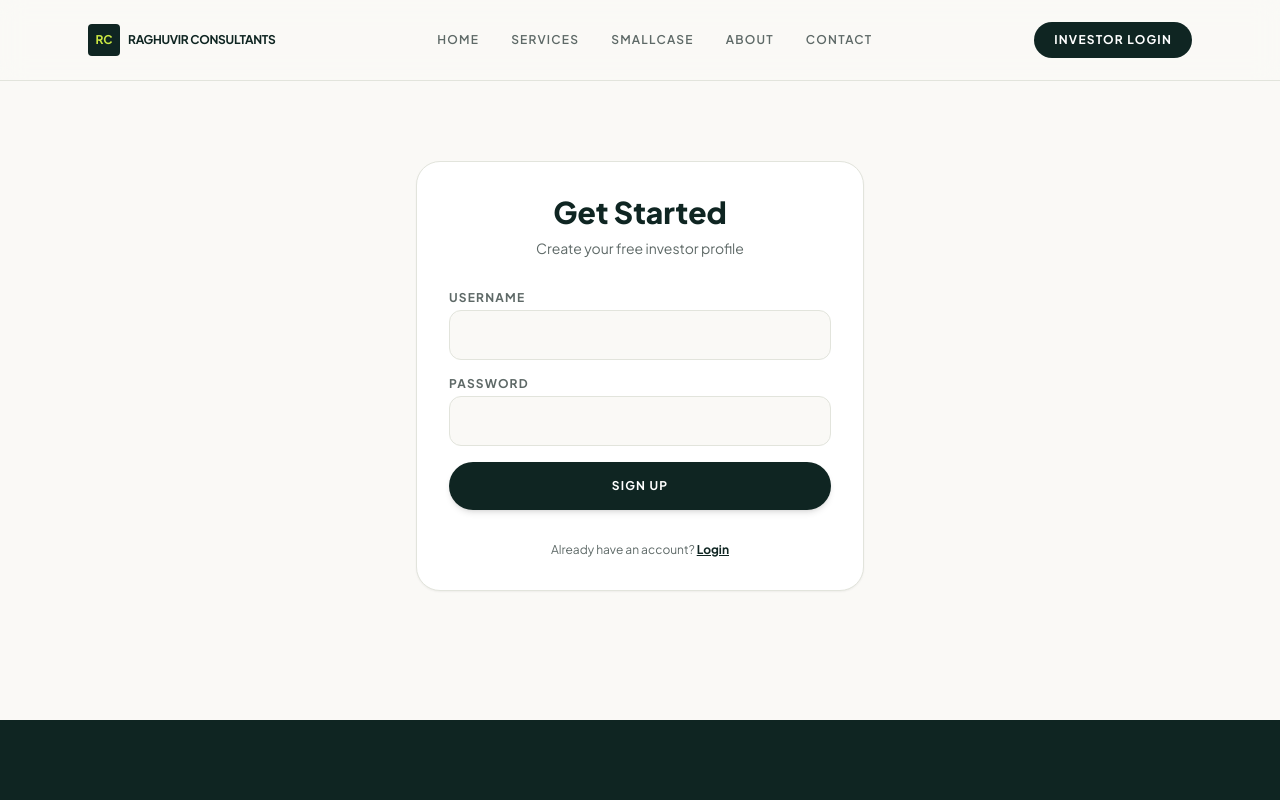
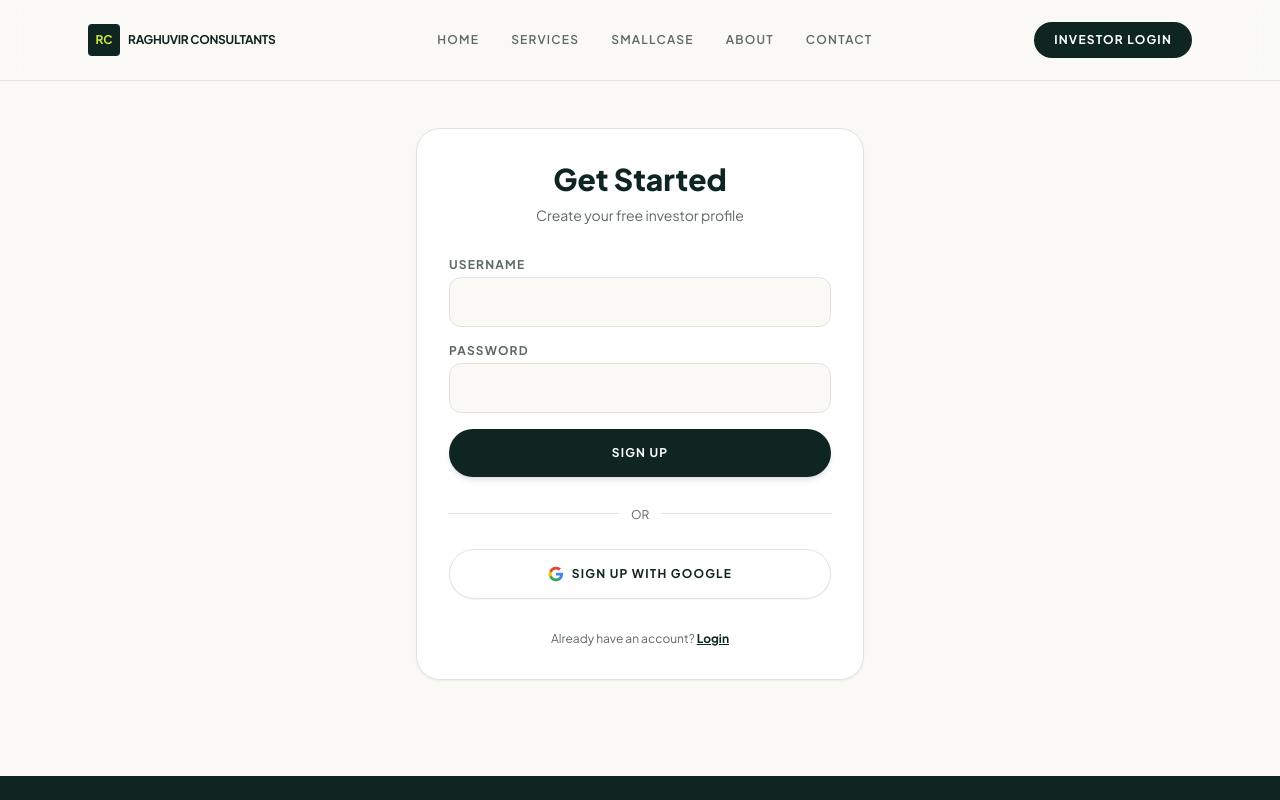
Before and after one commit to tejasrsuthar/investment-strategy-all-weather, a React (Vite) app in the folder frontend/: page /signup in a window 1280 px wide. Shown: the top 800 px of the page. Built offline with nearby package versions, Linux system fonts and the light colour scheme.

Commit message:
feat: add Google Signup action and layout button to registration page

```diff
--- a/frontend/src/pages/Signup.jsx
+++ b/frontend/src/pages/Signup.jsx
@@ -55,6 +55,33 @@ export default function Signup() {
     }
   };
 
+  const handleGoogleSignup = async () => {
+    setError('');
+    try {
+      const mockGoogleToken = 'google_jwt_oauth_mock_token_' + Math.random().toString(36).substr(2, 9);
+      const res = await fetch('http://localhost:8000/api/auth/google', {
+        method: 'POST',
+        headers: { 'Content-Type': 'application/json' },
+        body: JSON.stringify({ token: mockGoogleToken }),
+      });
+
+      if (!res.ok) {
+        const data = await res.json();
+        throw new Error(data.detail || 'Google authentication failed');
+      }
+
+      const data = await res.json();
+      localStorage.setItem('token', data.access_token);
+      localStorage.setItem('role', data.role);
+      localStorage.setItem('username', data.username);
+      localStorage.setItem('email', data.email);
+
+      navigate('/investor');
+    } catch (err) {
+      setError(err.message);
+    }
+  };
+
   return (
     <div className="pt-32 pb-24 px-6 flex justify-center items-center min-h-[90vh]">
       <div className="bg-white border border-bordercolor p-8 rounded-3xl w-full max-w-md shadow-sm">
@@ -99,6 +126,19 @@ export default function Signup() {
           </button>
         </form>
 
+        <div className="relative my-6 text-center">
+          <span className="bg-white px-3 text-xs text-textmuted relative z-10">OR</span>
+          <div className="absolute w-full h-px bg-bordercolor top-1/2 left-0"></div>
+        </div>
+
+        <button
+          onClick={handleGoogleSignup}
+          className="w-full btn-white py-4 rounded-full text-xs font-bold uppercase tracking-widest shadow-sm flex items-center justify-center gap-2"
+        >
+          <svg className="w-4 h-4" viewBox="0 0 24 24"><path fill="currentColor" d="M22.56 12.25c0-.78-.07-1.53-.2-2.25H12v4.26h5.92c-.26 1.37-1.04 2.53-2.21 3.31v2.77h3.57c2.08-1.92 3.28-4.74 3.28-8.09z" fill="#4285F4"/><path fill="currentColor" d="M12 23c2.97 0 5.46-.98 7.28-2.66l-3.57-2.77c-.98.66-2.23 1.06-3.71 1.06-2.86 0-5.29-1.93-6.16-4.53H2.18v2.84C3.99 20.53 7.7 23 12 23z" fill="#34A853"/><path fill="currentColor" d="M5.84 14.09c-.22-.66-.35-1.36-.35-2.09s.13-1.43.35-2.09V7.06H2.18C1.43 8.55 1 10.22 1 12s.43 3.45 1.18 4.94l2.85-2.22.81-.63z" fill="#FBBC05"/><path fill="currentColor" d="M12 5.38c1.62 0 3.06.56 4.21 1.64l3.15-3.15C17.45 2.09 14.97 1 12 1 7.7 1 3.99 3.47 2.18 7.06l3.66 2.84c.87-2.6 3.3-4.53 6.16-4.53z" fill="#EA4335"/></svg>
+          Sign Up with Google
+        </button>
+
         <p className="text-xs text-textmuted text-center mt-8">
           Already have an account? <Link to="/login" className="text-forest font-bold underline">Login</Link>
         </p>
```
